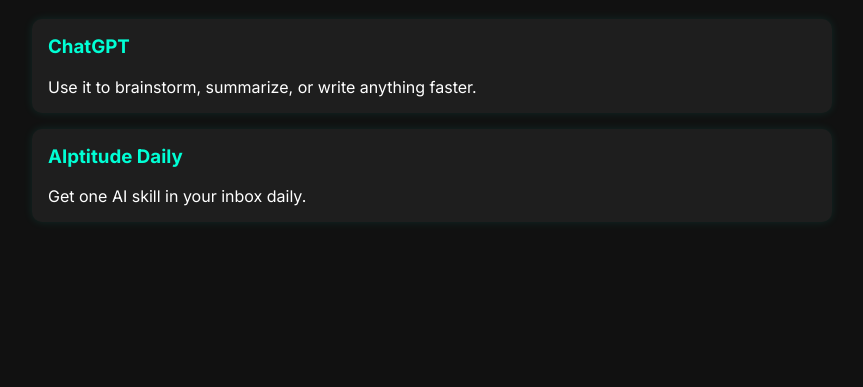
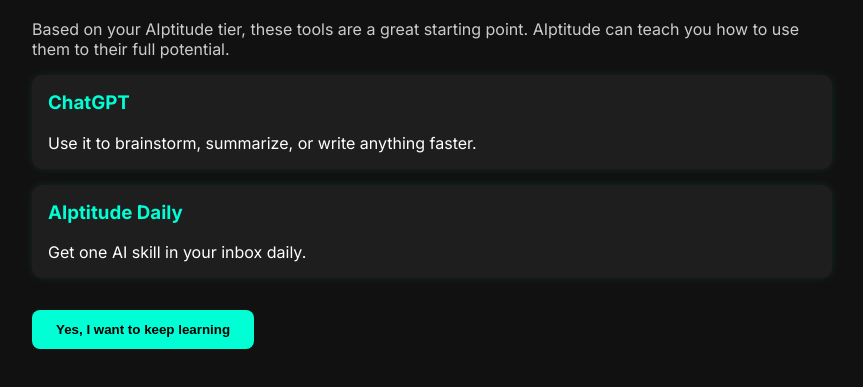
Before and after one commit to jimspi/AIptitude, a plain HTML site: page tools.html in a window 1280 px wide. Shown: the part 95-482 px from the top of the page, without its empty margins (208-1071 px from the left). Drawn offline with Linux system fonts and the light colour scheme.

Commit message:
Update tools.html

```diff
--- a/tools.html
+++ b/tools.html
@@ -21,6 +21,11 @@
       color: #00ffd5;
       font-size: 2rem;
     }
+    p.cta {
+      margin-top: 1rem;
+      color: #ccc;
+      font-size: 1rem;
+    }
     .tool {
       background: #1e1e1e;
       padding: 1rem;
@@ -35,18 +40,43 @@
     .tool p {
       margin-bottom: 0;
     }
+    button {
+      margin-top: 2rem;
+      padding: 12px 24px;
+      background-color: #00ffd5;
+      color: #000;
+      border: none;
+      border-radius: 8px;
+      font-weight: bold;
+      cursor: pointer;
+    }
+    #confirmationMsg {
+      margin-top: 1rem;
+      color: #00ffd5;
+    }
   </style>
 </head>
 <body>
   <div class="container">
     <h1>Recommended Tools for <span id="tier">Your Tier</span></h1>
+    <p class="cta">Based on your AIptitude tier, these tools are a great starting point. AIptitude can teach you how to use them to their full potential.</p>
     <div id="tools"></div>
+
+    <form id="learnMoreForm">
+      <input type="hidden" name="email" id="learnMoreEmail" value="">
+      <input type="hidden" name="message" value="User clicked 'Yes, I want to keep learning' on the tools page">
+      <input type="hidden" name="_formsubmit_id" value="" />
+      <button type="submit">Yes, I want to keep learning</button>
+    </form>
+    <p id="confirmationMsg" style="display: none;">Thanks! We'll be in touch soon with your next steps.</p>
   </div>
 
   <script>
     const params = new URLSearchParams(window.location.search);
     const tier = params.get("tier") || "Explorer";
+    const email = params.get("email") || "";
     document.getElementById("tier").innerText = tier;
+    document.getElementById("learnMoreEmail").value = email;
 
     const toolsByTier = {
       "Explorer": [
@@ -76,6 +106,23 @@
         container.appendChild(div);
       });
     }
+
+    const learnMoreForm = document.getElementById('learnMoreForm');
+    const confirmationMsg = document.getElementById('confirmationMsg');
+
+    learnMoreForm.addEventListener('submit', async function(e) {
+      e.preventDefault();
+      const formData = new FormData(learnMoreForm);
+
+      await fetch("https://formspree.io/f/mwpbkkqn", {
+        method: "POST",
+        body: formData,
+        headers: { 'Accept': 'application/json' }
+      });
+
+      learnMoreForm.style.display = "none";
+      confirmationMsg.style.display = "block";
+    });
   </script>
 </body>
 </html>
```
